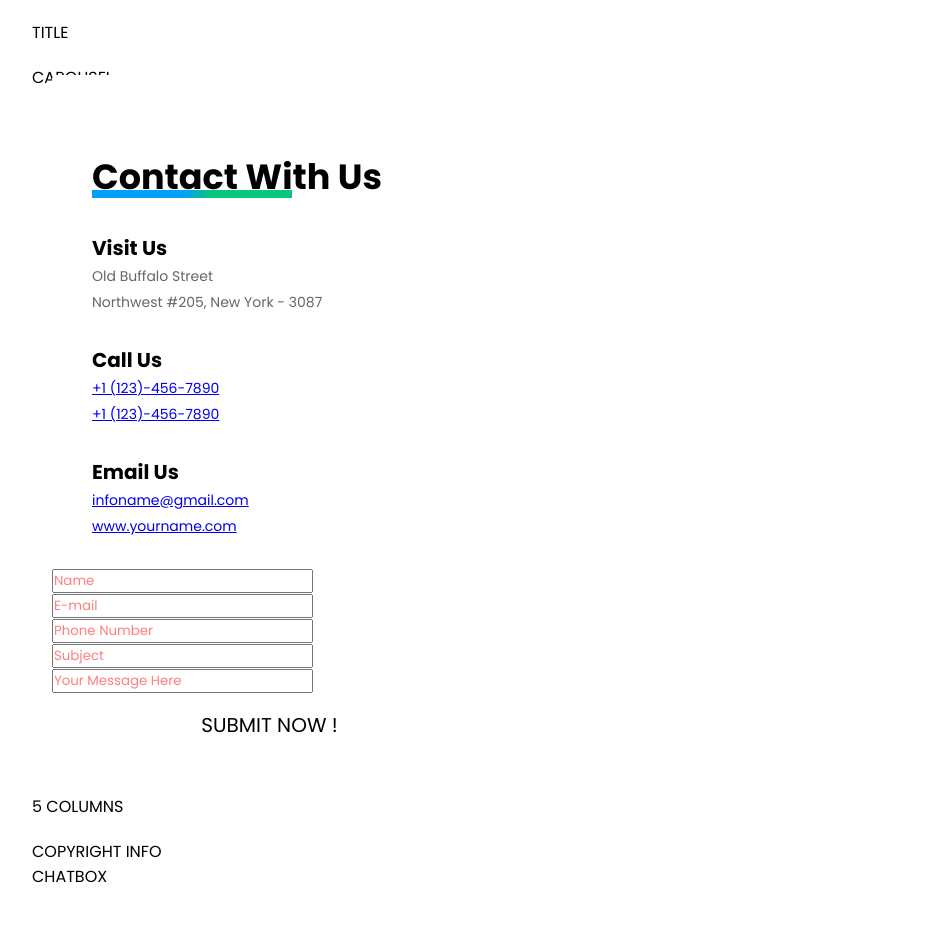
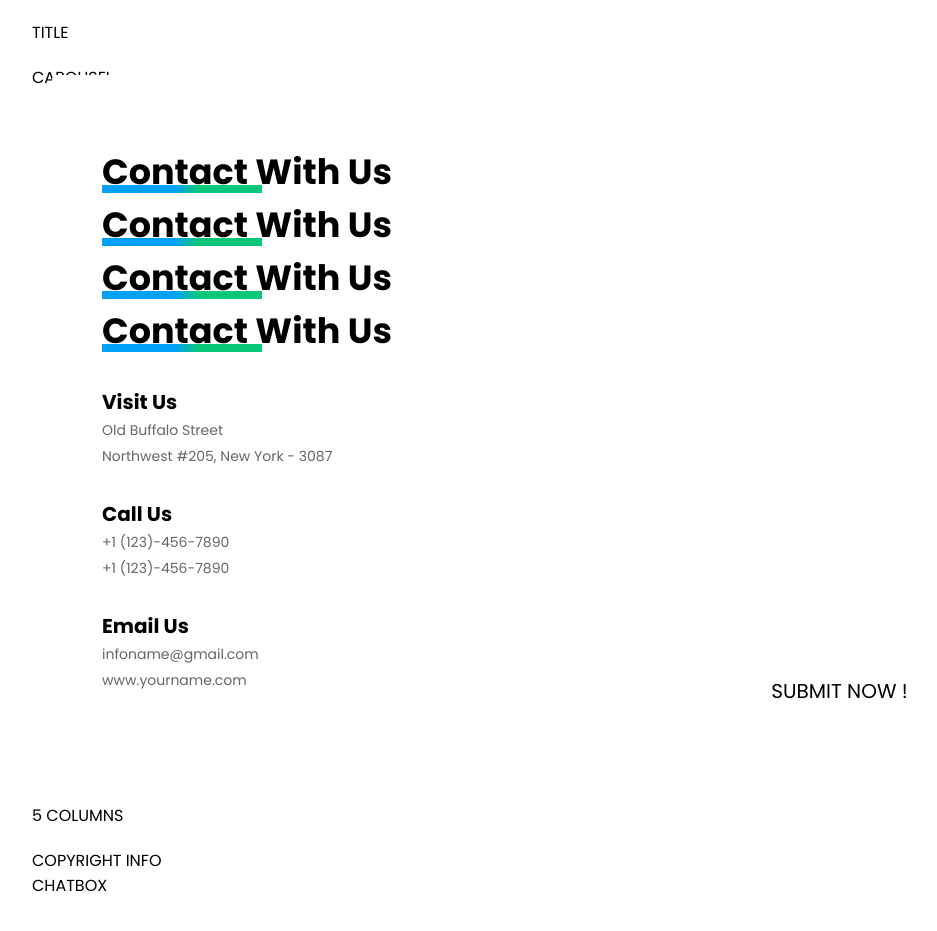
Before and after one commit to front-end-by-rimantas/25-grupe-portfolio-neuron, a website: page index.html in a window 1280 px wide. Shown: the part 1120-2051 px from the top of the page, without its empty margins (38-975 px from the left). Drawn offline with Linux system fonts and the light colour scheme.

Commit message:
Contact Us adjustments

```diff
--- a/css/components/contactUs.css
+++ b/css/components/contactUs.css
@@ -6,63 +6,76 @@
     background-color: #fff;
     border-radius: 5px;
     margin-top: -75px;
-    padding: 50px 40px 30px ;
+    padding: 45px 50px 50px;
 }
 
 ::placeholder {
-    color: red;
-    background-color: #fff;
-    opacity: 0.5;
+    color: #fff;
+    opacity: 1;
+    font-size: 15px;
 }
 
-.contactForm {
-    background-color: transparent;
-    border-radius: 5px;
-    margin-top: -75px;
-    padding-top: 50px;
-    float: left;
+/* .container {
+    width: 100%;
+    padding-right: 15px;
+    padding-left: 15px;
+    margin-right: auto;
+    margin-left: auto;
+} */
+
+.row {
+    margin-left: -15px;
+    margin-right: -15px
 }
 
-.form-row {
-    line-height: 25px;
+.contact-form {
     width: 100%;
+    height: 100%;
 }
 
-.contactFormBlue > form-field > input {
-    line-height: 200px;
-    height: 50px;
-    max-width: 50%;
-    box-sizing: border-box;
+.contact-form .form-field input {
+    width: 100%;
+    border-radius: 5px;
+    border-style: unset;
+    background: rgba(255, 255, 255, 0.3);
+    color: #ffffff;
+    padding: 20px;
+    margin: 0 0 30px;
+    outline: none;
+    box-shadow: none;
+    resize: none;
 }
 
-/* input[type="text"] {
+.form-field {
+    width: 100%;
+    line-height: 26px;
+}
+
+textarea {
+    height: 200px;
+    width: 100%;
     border-radius: 5px;
-    float: left;
-    margin-right: 4%;
-    border-color: transparent;
+    border-style: unset;
     background: rgba(255, 255, 255, 0.3);
     color: #ffffff;
+    padding: 20px;
+    margin: 0 0 30px;
+    outline: none;
+    box-shadow: none;
+    resize: none;
 }
 
-input[type="E-mail"] {
-    width: 48%;
-    height: 50px;
-    border-radius: 5px;
-    border-color: transparent;
-    background: rgba(255, 255, 255, 0.3);
-    color: #ffffff;
+.pt-100 {
+    padding-top: 100px;
 }
 
-input[type="Number"] {
-    width:48%;
-    height: 50px;
-    border-radius: 5px;
-    float: left;
-    margin-right: 4%;
-    border-color: transparent;
-    background: rgba(255, 255, 255, 0.3);
-    color: #ffffff;
-} */
+.pr-30 {
+    padding-right: 30px;
+    }
+
+.pl-30 {
+    padding-left: 30px;
+}
 
 input[type=number]::-webkit-inner-spin-button,
 input[type=number]::-webkit-outer-spin-button {
@@ -70,40 +83,28 @@ input[type=number]::-webkit-outer-spin-button {
   margin: 0;
 }
 
-/* input[type="Subject"] {
-    width:48%;
-    height: 50px;
-    border-radius: 5px;
-    border-color: transparent;
-    background: rgba(255, 255, 255, 0.3);
-    color: #ffffff;
-}
-
-input[type="message"] {
-    width:100%;
-    height: 200px;
-    border-radius: 5px;
-    background: rgba(255, 255, 255, 0.3);
-    color: #ffffff;
-    margin-bottom: 30px;
-    border-color: transparent;
-} */
-
 ::selection {
 background: #01a0f9;
 text-shadow: none;
 color: #ffffff;
 }
 
-textarea {
-    overflow: auto;
-    box-sizing: border-box;
-}
-
 .contact-bg-left {
     background: linear-gradient(90deg, #01a0f9 45%, #09c778 60%);
     background-repeat: no-repeat;
-    background-size: 200px 8px;
+    background-size: 160px 8px;
     background-position: left 40px;
     background-position: top 20px;
 }
+
+a:link {
+    color: #666666;
+    background-color: transparent;
+    text-decoration: none;
+}
+
+a:hover {
+    background-color: #fff;
+    color: var(--color-green);
+    transition: 0.5s;
+}
--- a/index.html
+++ b/index.html
@@ -154,52 +154,83 @@
     <!-- Blog post END -->
 
     <!-- Contact form START -->
-    <div class="container contacts bg-contact">
+<div class="neuron-contact contacts bg-contact" id="neuron-contact">
+    <div class="container">
         <div class="row">
-            <div class="col-lg-5 pr-30 md-pr-15 ">
+            <div class="col-12 col-lg-5">
                 <div class="contactUs">
                     <img src="" alt="">
 
                     <h2 class="contact-bg-left">Contact With Us</h2>
+                    <h2 class="contact-bg-left">Contact With Us</h2>
+                    <h2 class="contact-bg-left">Contact With Us</h2>
+                    <h2 class="contact-bg-left">Contact With Us</h2>
+
                     <h3>Visit Us</h3>
+
+                        <div class="contact-icons">
+                            <i class="GPS ICON">
+                            </i>
+
+                                <div class="contact-icon-text">
                                     <p>Old Buffalo Street</p>
                                     <p>Northwest #205, New York - 3087</p>
+                                </div>
+                        </div>
 
                     <h3>Call Us</h3>
+                        <div class="contact-icons">
+                            <i class="PHONE ICON">
+                            </i>
+                                <div class="contact-icon-text">
                                     <p><a href="+1 (123)-456-7890"> +1 (123)-456-7890</a></p>
                                     <p><a href="+1 (123)-456-7890"> +1 (123)-456-7890</a></p>
+                                </div>
+                        </div>
 
                     <h3>Email Us</h3>
+                        <div class="contact-icons">
+                            <i class="EMAIL ICON">
+                            </i>
+                                <div class="hyperlinks">
                                     <p><a href="infoname@gmail.com">infoname@gmail.com</a></p>
-                <p><a href="www.yourname.com" >www.yourname.com</a></p>
-
+                                    <p><a href="www.yourname.com">www.yourname.com</a></p>
                                 </div>
-
-            <div class="col-lg-7 pl-30 md-pl-15">
-                <div class="contact-form pt-100 md-pt-50">
-                    <form id="contactFormBlue">
-                        <div class="form-row">
-                                <div class="col-md-6 col-sm-12">
+                        </div>
+                </div>
+            </div>
+            <div class="col-12 col-lg-7">
+                <div class="contact-form pt-100">
+                    <form id="contact-form">
+                        <div class="row">
+                                <div class="col-12 col-md-6">
                                     <div class="form-field">
                                     <input id="Name" type="text" placeholder="Name" required>
                                     </div>
                                 </div>
 
-                                <div class="col-md-6 col-sm-12">
-                                <input id="E-mail" type=E-mail placeholder="E-mail" required>
+                                <div class="col-12 col-md-6">
+                                    <div class="form-field">
+                                <input id="E-mail" type="E-mail" placeholder="E-mail" required>
                                 </div>
                                 </div>
-                        <div class="form-row">
-                            <div class="col-md-6 col-sm-12">
+                        </div>
+                        <div class="row">
+                            <div class="col-12 col-md-6">
+                                <div class="form-field">
                             <input id="Number" type="Number" placeholder="Phone Number" required>
                                 </div>
-                            <div class="col-md-6 col-sm-12">
+                            </div>
+                            <div class="col-12 col-md-6">
+                                <div class="form-field">
                             <input id="Subject" type="Subject" placeholder="Subject" required>
                                 </div>
                             </div>
+                        </div>
 
-                        <div class="message-field">
-                            <input id="Message" type="Message" placeholder="Your Message Here" autocomplete="off" required>
+                        <div class="form-field">
+                            <textarea id="Message" cols="30" rows="5" placeholder="Your Message Here" autocomplete="off" required></textarea>
+
                         </div>
                             <div class="submitbutton">
                                 <button class="btn-submit">Submit Now !</button>
@@ -209,7 +240,7 @@
             </div>
         </div>
     </div>
-
+</div>
     <!-- Contact form END -->
 
     <!-- FOOTER START -->
```
Lines whose indentation alone changed are shown as unchanged.
